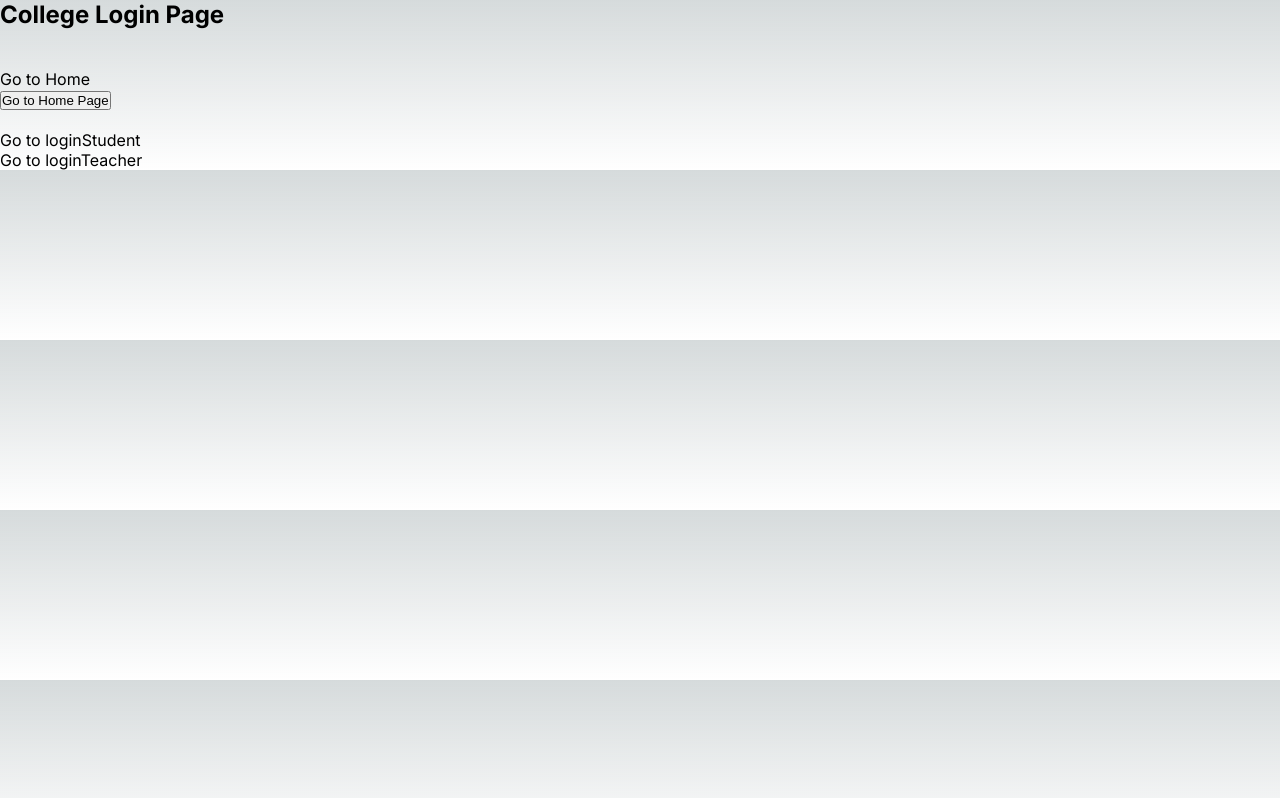
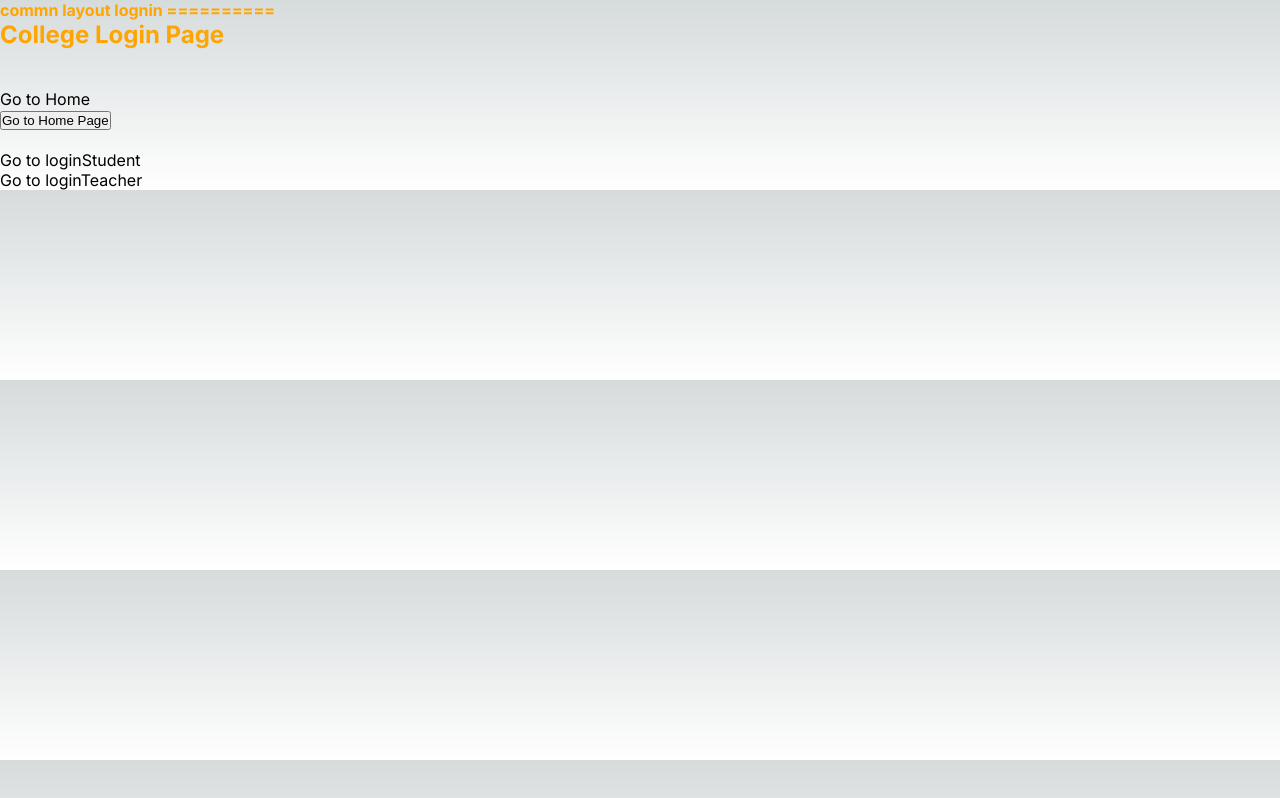
Before and after one commit to sahilmoktan/bBlog_Nextjs, a Next.js app in the folder bblog/: page /login in a window 1280 px wide. Built offline with nearby package versions, Linux system fonts and the light colour scheme.

Commit message:
understanding commonlayout, conditional layout, dinamic Route

```diff
--- /dev/null
+++ b/bblog/app/about/about.css
@@ -0,0 +1,3 @@
+.heading{
+    color: green;
+}
--- a/bblog/app/about/aboutCollege/page.js
+++ b/bblog/app/about/aboutCollege/page.js
@@ -5,7 +5,7 @@ import Link from 'next/link'
 function AboutCollege() {
   return (
 
-    <div>About College Page
+    <div> <h1 className='heading'>About College Page</h1>
 
       <br/>
       <br/>
--- a/bblog/app/about/aboutStudent/page.js
+++ b/bblog/app/about/aboutStudent/page.js
@@ -5,7 +5,7 @@ import Link from 'next/link'
 function AboutStudent() {
   return (
     <div>
-        About Student Page
+        <h2 className='heading'>About Student Page</h2>
       <br/>
       <br/>
       <Link href="/">Go to Home</Link>
--- a/bblog/app/about/page.js
+++ b/bblog/app/about/page.js
@@ -10,7 +10,7 @@ function AboutPage() {
 
   return (
     <div>
-      About Page
+      <h3 className='heading'>About Page</h3>
 
       <br/>
       <br/>
--- /dev/null
+++ b/bblog/app/login/layout.js
@@ -0,0 +1,11 @@
+import React from 'react'
+import './login.css'
+
+
+export default function layout({children}) {
+  return (
+    <div><h4 className='heading' >commn layout lognin ========== </h4>
+    {children}
+    </div>
+  )
+}
--- /dev/null
+++ b/bblog/app/login/login.css
@@ -0,0 +1,3 @@
+.heading{
+    color: orange;
+}
--- a/bblog/app/login/loginStudent/page.js
+++ b/bblog/app/login/loginStudent/page.js
@@ -5,7 +5,7 @@ import Link from 'next/link'
 function LoginStudent() {
   return (
 
-    <div><h1>This is student LogIn page</h1>
+    <div><h1 className='heading' >This is student LogIn page</h1>
 
       <br/>
       <br/>
--- a/bblog/app/login/loginTeacher/page.js
+++ b/bblog/app/login/loginTeacher/page.js
@@ -5,7 +5,7 @@ import Link from 'next/link'
 function LoginTeacher() {
   return (
 
-    <div><h1>This is Teacher LogIn page</h1>
+    <div><h1 className='heading'>This is Teacher LogIn page</h1>
 
       <br/>
       <br/>
--- a/bblog/app/login/page.js
+++ b/bblog/app/login/page.js
@@ -8,7 +8,7 @@ function LoginPage() {
   const router = useRouter()
 
   return (
-    <div><h2>College Login Page</h2>
+    <div><h2 className='heading'>College Login Page</h2>
       <br/>
       <br/>
 
```
Also changed, not shown: bblog/app/about/layout.js (added, +11 -0 lines), bblog/app/studentlist/[student]/page.js (added, +13 -0 lines), bblog/app/studentlist/page.js (added, +24 -0 lines).
